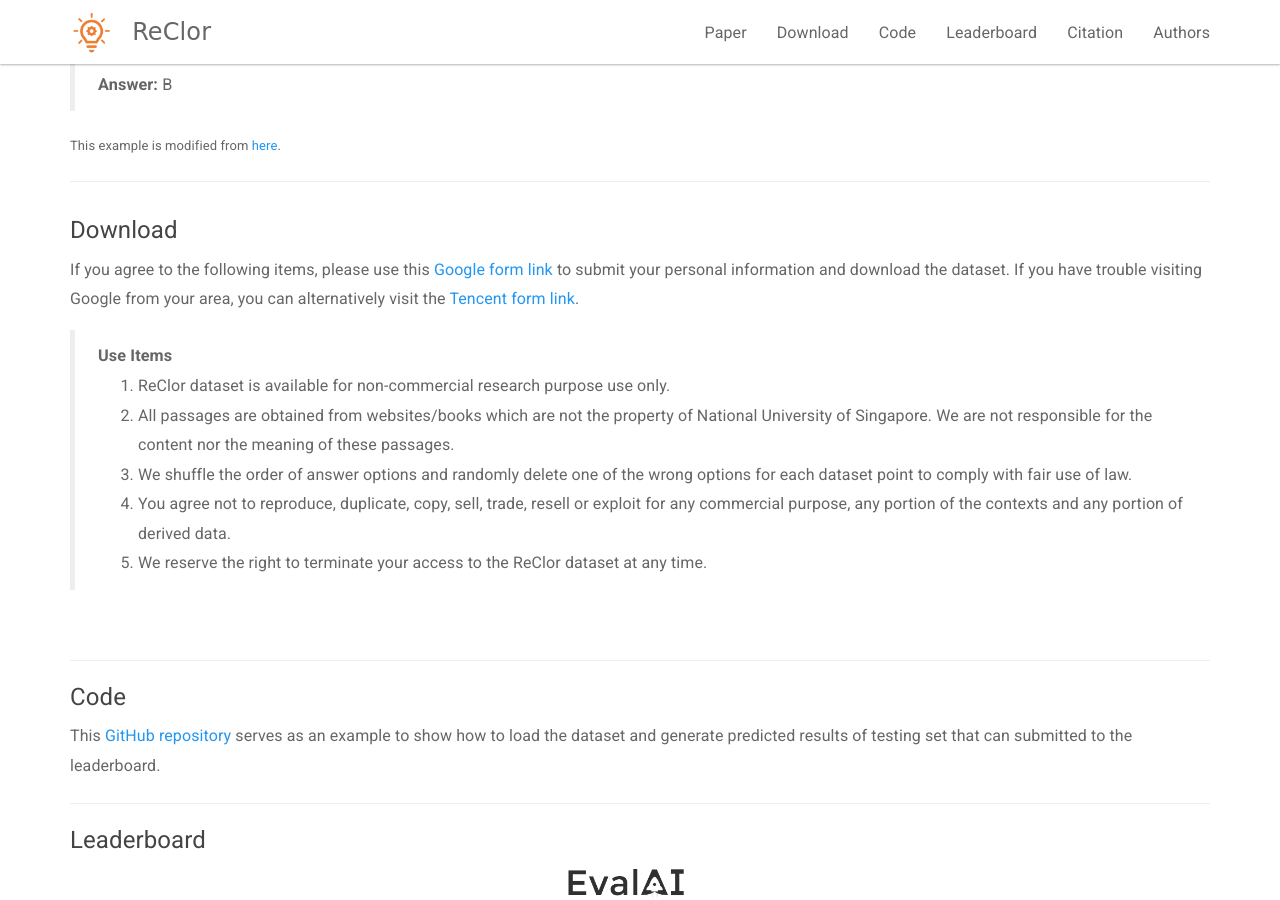
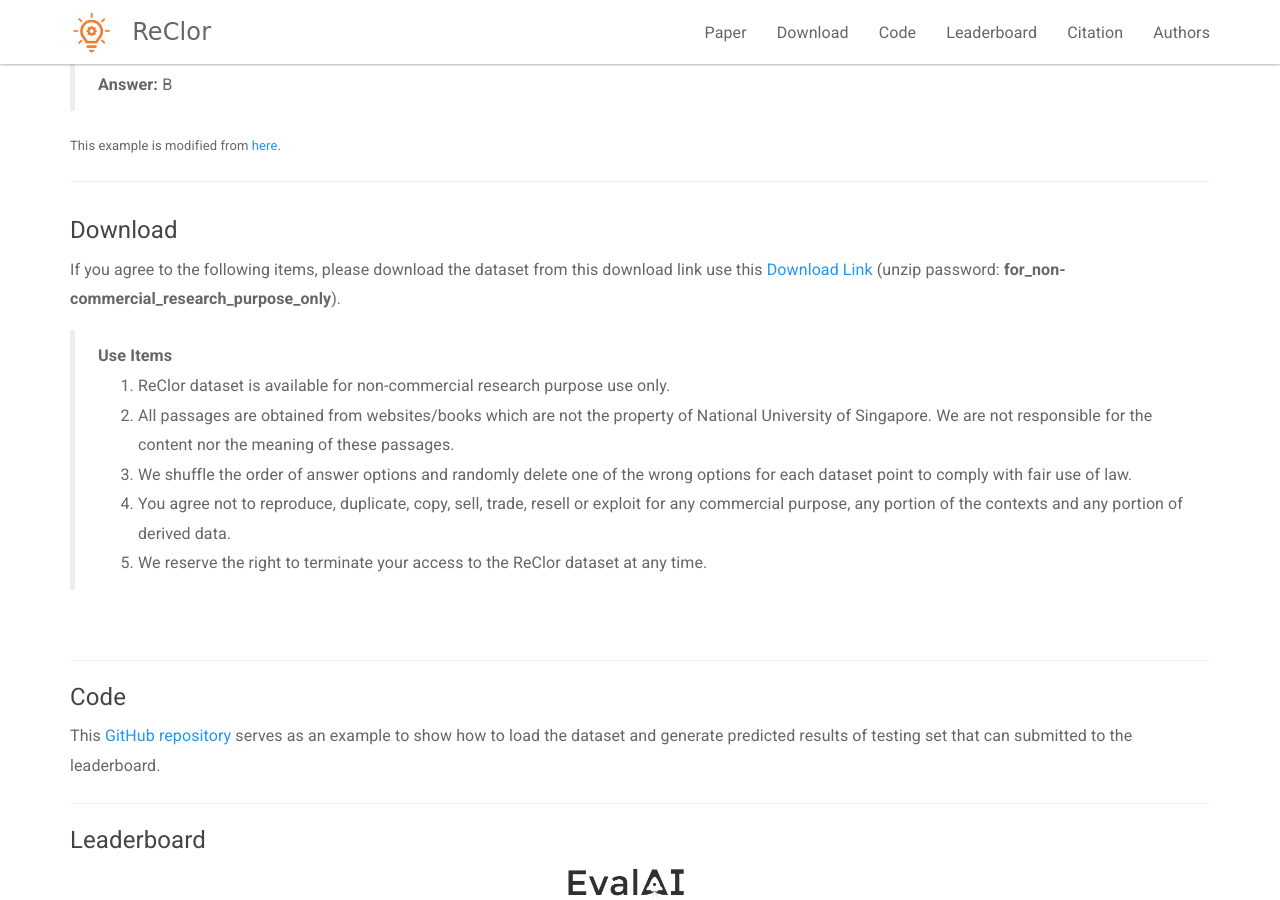
Before and after one commit to yuweihao/reclor, a Jekyll site: the page built from index.html, in a window 1280 px wide and 900 px high, scrolled down 885 px. Built offline with Jekyll 4.4.1, drawn with Linux system fonts in a browser that asks for light colours.

Commit message:
Update index.html

```diff
--- a/index.html
+++ b/index.html
@@ -43,10 +43,8 @@ layout: default
     <a id="download"></a>
     <h4 class="header-light regular-pad">Download</h4>
     <p style="font-size: 16px;">
-        If you agree to the following items, please use this <a href="https://docs.google.com/forms/d/e/1FAIpQLSe56wq5xIEGbDsgRN6P6lHr34jfv182AMuiIzjJXmVYCg39oA/viewform"
-        target="_blank" rel="external">Google form link</a> to submit your personal information and download the dataset.
-        If you have trouble visiting Google from your area, you can alternatively visit the <a href="https://wj.qq.com/s2/5472244/fd55/"
-        target="_blank" rel="external">Tencent form link</a>.
+        If you agree to the following items, please download the dataset from this download link use this <a href="https://github.com/yuweihao/reclor/releases/download/v1/reclor_data.zip"
+        >Download Link</a> (unzip password: <strong>for_non-commercial_research_purpose_only</strong>).
     </p>
     <blockquote>
     <strong>Use Items</strong>
```
